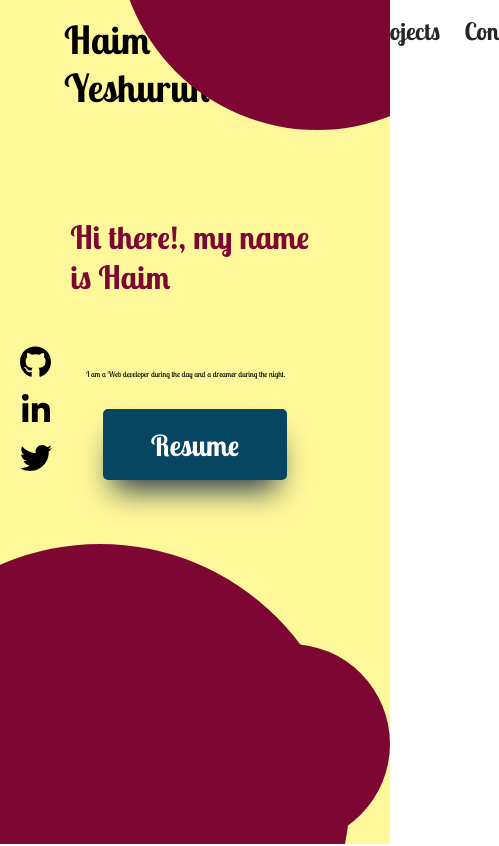
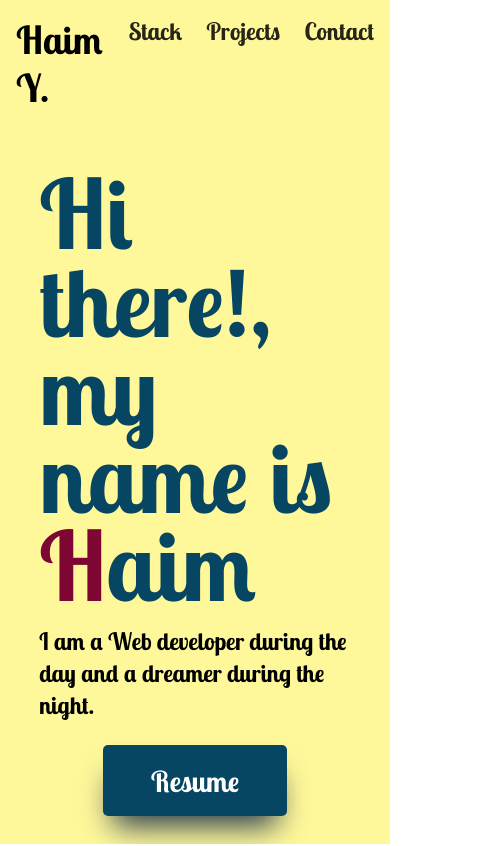
Before and after one commit to Haimyess/portfolio-react, a React (Create React App) app: page / in a window 390 px wide. Shown: the top 846 px of the page, 499 px wide, since content can reach past the window. Built offline with nearby package versions, Linux system fonts and the light colour scheme.

Commit message:
Added responsiveness

```diff
--- a/src/App.css
+++ b/src/App.css
@@ -34,20 +34,24 @@
     padding-top: 5rem;
     flex-direction: column;
 
+}
 
 
-}
+/* This will have to be with media queries. */
+/* .main-title {
+  font-size: clamp(2rem, 8vw, 10rem);
+  font-weight: 700;
+  color: var(--btn-bg-color);
+  padding: 3rem 0 0 0 ;
+
+} */
 .main-title {
 
-
-  font-size: clamp(2rem, 8vw, 10rem);
-  /* font-size: 8rem; */
+  font-size: 8rem;
+  line-height: 5vw;
   font-weight: 700;
-  /* line-height: 9vh; */
-  /* margin: 0; */
-
-  color: var(--accent);
-  padding: 3rem 0;
+  color: var(--btn-bg-color);
+  padding: 3rem 0 0 0 ;
 
 }
 
--- a/src/components/Header.js
+++ b/src/components/Header.js
@@ -10,13 +10,12 @@ function Header() {
   return (
     <div className='header-container'>
       <header className='nav-container'>
-        <p className='logo'>Haim Yeshurun</p>
+        <HashLink to='#home' className='logo' smooth>
+          Haim Y.
+        </HashLink>
+        {/* <p className='logo'>Haim Yeshurun</p> */}
         <nav>
           <ul className='list'>
-            <HashLink to='#home' className='list-item' smooth>
-              {" "}
-              Home
-            </HashLink>
             <HashLink to='#stack' className='list-item' smooth>
               {" "}
               Stack
--- a/src/components/ProjectCard.js
+++ b/src/components/ProjectCard.js
@@ -11,6 +11,19 @@ function ProjectCard({ projects }) {
     <article className='project-card'>
       <div className='project-links'>
         <img className='project-img' src={projects.img} />{" "}
+        <div className='project-links-container'>
+          <a href={projects.link} className='project-link'>
+            Demo
+          </a>
+          <a
+            href={projects.github}
+            target='_blank'
+            rel='noopener noreferrer'
+            className='project-link'>
+            {" "}
+            Code
+          </a>
+        </div>
         <div className='hover-info'>
           <p className='project-name'>{projects.name}</p>
           <div className='project-desc-container'>
@@ -25,19 +38,6 @@ function ProjectCard({ projects }) {
               );
             })}
           </div>
-          <div className='project-links-container'>
-            <a href={projects.link} className='project-link'>
-              Demo
-            </a>
-            <a
-              href={projects.github}
-              target='_blank'
-              rel='noopener noreferrer'
-              className='project-link'>
-              {" "}
-              Code
-            </a>
-          </div>
         </div>
       </div>
     </article>
--- a/src/pages/Contact.js
+++ b/src/pages/Contact.js
@@ -44,7 +44,7 @@ function Contact() {
   return (
     <section className='wrapper container' id='contact'>
       <div className='contact-wrapper'>
-        <h1 className='sub-title'>Send me a message!</h1>
+        <h1 className='sub-title contact-title'>Send me a message!</h1>
         <p className='contact-p'>
           Share your thoughts with me, so we can talk about your next project!
         </p>
--- a/src/pages/Home.js
+++ b/src/pages/Home.js
@@ -43,7 +43,10 @@ function Home() {
   //   });
   // };
 
-  const title = "Hi there!, my name is Haim";
+  const title = "Hi there!, my name is";
+  const greetings = title.slice(0, 10);
+  const restOfTex = title.slice(10);
+  // console.log(greetings);
 
   return (
     <section className='wrapper home ' id='home'>
@@ -54,13 +57,24 @@ function Home() {
         <div className='title-container'>
           <div className='wrapper-text'>
             <h1 className='main-title'>
-              {title.split("").map((letter, i) => {
+              {greetings.split("").map((letter, i) => {
                 return (
                   <span className='animation' key={i}>
                     {letter}
                   </span>
                 );
-              })}
+              })}{" "}
+              <br />
+              {/* <br /> */}
+              {restOfTex.split("").map((letter, i) => {
+                return (
+                  <span className='animation ' key={i}>
+                    {letter}
+                  </span>
+                );
+              })}{" "}
+              <span style={{ color: "var(--accent)" }}>H</span>
+              <span className='animation'>aim</span>
             </h1>
             {/* <h1 className='main-title'>
               <span className='letter-animation'>H</span>i there, <br /> my name
--- a/src/styles/contact.css
+++ b/src/styles/contact.css
@@ -71,3 +71,41 @@ input[type='text'],[type='email'] {
     font-size: 1.2rem;
     color: var(--accent);
 }
+
+
+@media only screen and (max-width: 600px) {
+
+    /* contact */
+
+.contact-title {
+    font-size: 4.5rem;
+    line-height: 3.5rem;
+    text-align: center;
+}
+
+.contact-p {
+    display: none;
+}
+
+
+    .info-container {
+    flex-direction: column ;
+
+    /* margin-top: 1rem; */
+}
+
+input[type='text'], [type = 'email'] {
+    width: 100%;
+
+}
+.form-container {
+    width: 80%;
+    margin: 0 auto;
+
+}
+
+.message-container {
+    margin-top: 2.5rem;
+}
+
+}
--- a/src/styles/header.css
+++ b/src/styles/header.css
@@ -2,6 +2,8 @@
 .logo {
     font-size: 2.4rem;
     font-weight: 700;
+    text-decoration: none;
+    color: #000;
 }
 
 .list {
@@ -27,7 +29,7 @@
     width: 100%;
      /* margin: 1.5rem 3rem; */
     position: fixed;
-    z-index: 1;
+    z-index: 4;
     top: 0;
 }
 .nav-container {
--- a/src/styles/home.css
+++ b/src/styles/home.css
@@ -16,39 +16,63 @@
     justify-content: center;
     align-items: flex-start;
     flex-direction: column;
-    width: 80%;
-    /* border: 2px solid red; */
-}
-.title-container {
-    /* border: 1px solid black; */
-    /* margin-top: 15rem; */
-    /* border: 2px solid green; */
-    height: 60vh;
-    width: 100%;
 
 
 }
 
+
+/* This with media queries */
+/* .home-container {
+    display: flex;
+    justify-content: center;
+    align-items: flex-start;
+    flex-direction: column;
+    width: 80%;
+
+} */
+.title-container {
+    height: 60vh;
+    width: 100%;
+    line-height: 3.5em;
+}
+/* This will be with media queries */
+/* .title-container {
+    height: 60vh;
+    width: 100%;
+    line-height: 5.5vw;
+} */
+
 .wrapper-text {
-    /* border: 2px solid blue; */
-    /* padding-left: 10rem; */
+    width: 100%;
+   margin-bottom: 2rem;
+
+
+   /* display: flex;
+   flex-direction: column;
+   justify-content: center; */
+}
+/* this will be with media queries */
+/* .wrapper-text {
+    padding-left: 5rem;
     width: 80%;
     margin: 0 auto;
-
-}
+} */
 
 
 
 .main-p {
-    margin: 1.5rem 0;
+    /* margin: 1.5rem 0; */
     margin-left: 1rem;
-    font-size: 2vw;
+    margin-top: 1rem ;
+    font-weight: bold;
+    font-size: 1.6vw;
+
 }
 
 .resume-container {
     width: 100%;
     text-align: center;
-    margin-top: 3rem;
+    margin-top: .5rem;
 }
 
 .letter-animation {
@@ -93,19 +117,66 @@
 }
 
 .right {
-    width: 200px;
-    height: 200px;
-     bottom: 0;
-    right: 0;
+    width: 300px;
+    height: 300px;
+     bottom: -100px;
+    right: -100px;
 
 
 }
 .animation {
     transition: .3s;
+    display:inline;
     /* display: inline-block; */
 
 }
 .animation:hover {
-    color: var(--btn-bg-color);
+    color: var(--accent);
     transform: scale(1.3);
 }
+
+
+@media only screen and (max-width: 600px) {
+
+    /* Home */
+.circle {
+    display: none;
+}
+
+.nav-container {
+    padding: 1rem;
+}
+
+.main-title {
+    font-size: 6rem;
+    line-height: 5.5rem;
+    padding: 0;
+    /* padding-top: 2.5rem; */
+    /* padding-right: 2.5rem; */
+}
+
+.main-p {
+    margin-top: 1rem;
+    margin-left: 0;
+    /* padding-right: 2.5rem; */
+    font-size: 1.5rem;
+    line-height: 2rem;
+
+}
+
+.wrapper-text {
+    /* padding-left: 3rem; */
+    width: 80%;
+    margin: 0 auto;
+    margin-bottom: 2rem;
+
+}
+
+.social-links {
+   display: none;
+
+}
+
+
+
+}
--- a/src/styles/projects.css
+++ b/src/styles/projects.css
@@ -2,6 +2,7 @@
 
 .project {
     justify-content: center;
+    flex-wrap: wrap;
     padding: 3rem;
     /* border: 2px solid green; */
     width: 90%;
@@ -70,9 +71,10 @@
     width: 45%;
     color: #000;
     padding: .3rem 0;
+    box-shadow: rgba(0, 0, 0, 0.24) 0px 3px 8px;
 
     /* border: 2px solid var(--accent); */
-    box-shadow: rgba(14, 30, 37, 0.12) 0px 2px 4px 0px, rgba(14, 30, 37, 0.32) 0px 2px 16px 0px;
+    /* box-shadow: rgba(14, 30, 37, 0.12) 0px 2px 4px 0px, rgba(14, 30, 37, 0.32) 0px 2px 16px 0px; */
 }
 
 .project-desc-container {
--- a/src/styles/sociallinks.css
+++ b/src/styles/sociallinks.css
@@ -3,13 +3,14 @@
     left: 3%;
     top: 40%;
     writing-mode: vertical-rl;
+    z-index: 4;
 }
 
 .icon {
     padding: .5rem;
     font-size: 2rem;
     /* transform: perspective(1px) translateZ(0); */
-    transition: .3s;
+    transition: .3s ease-in-out;
 }
 .link {
     color: #000;
```
